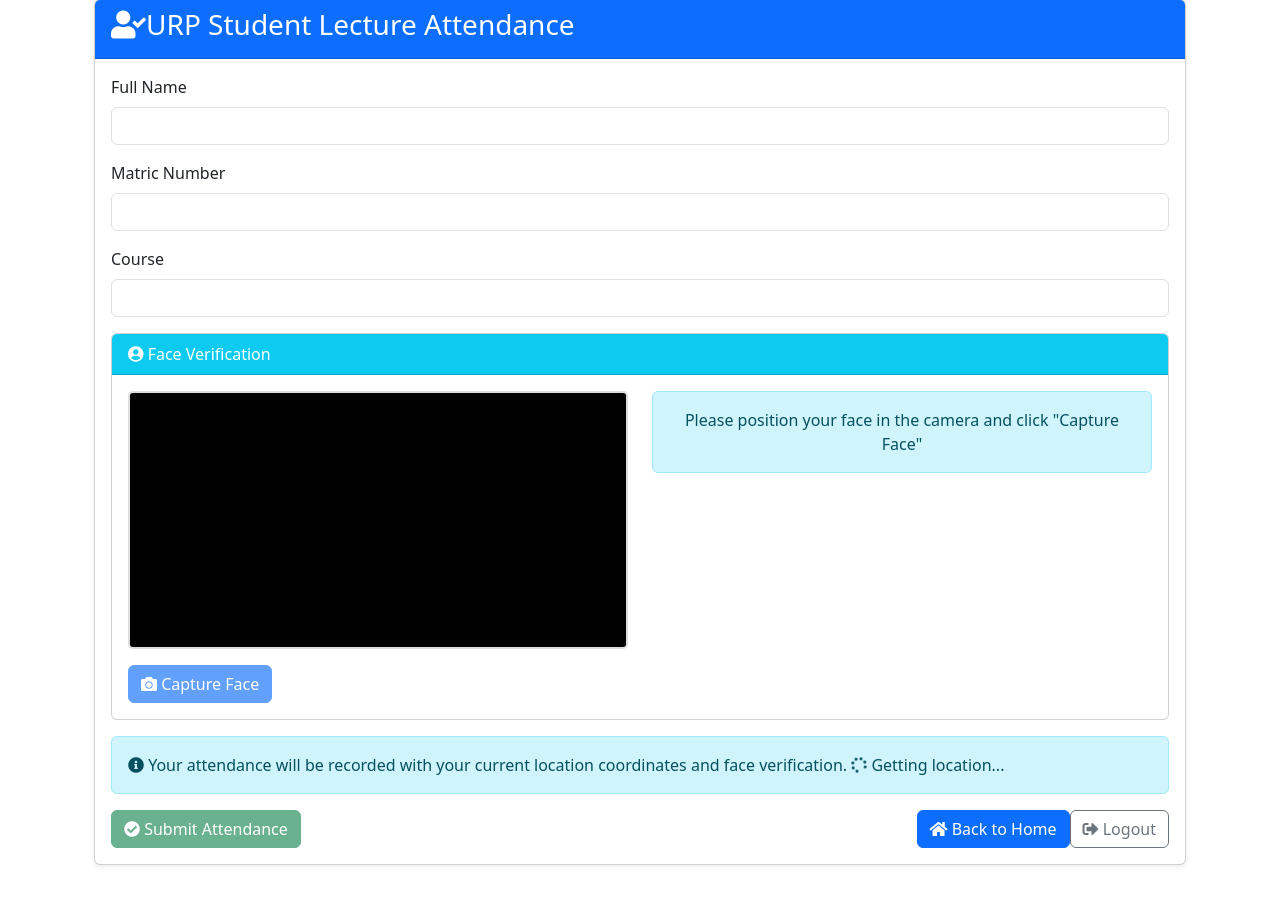
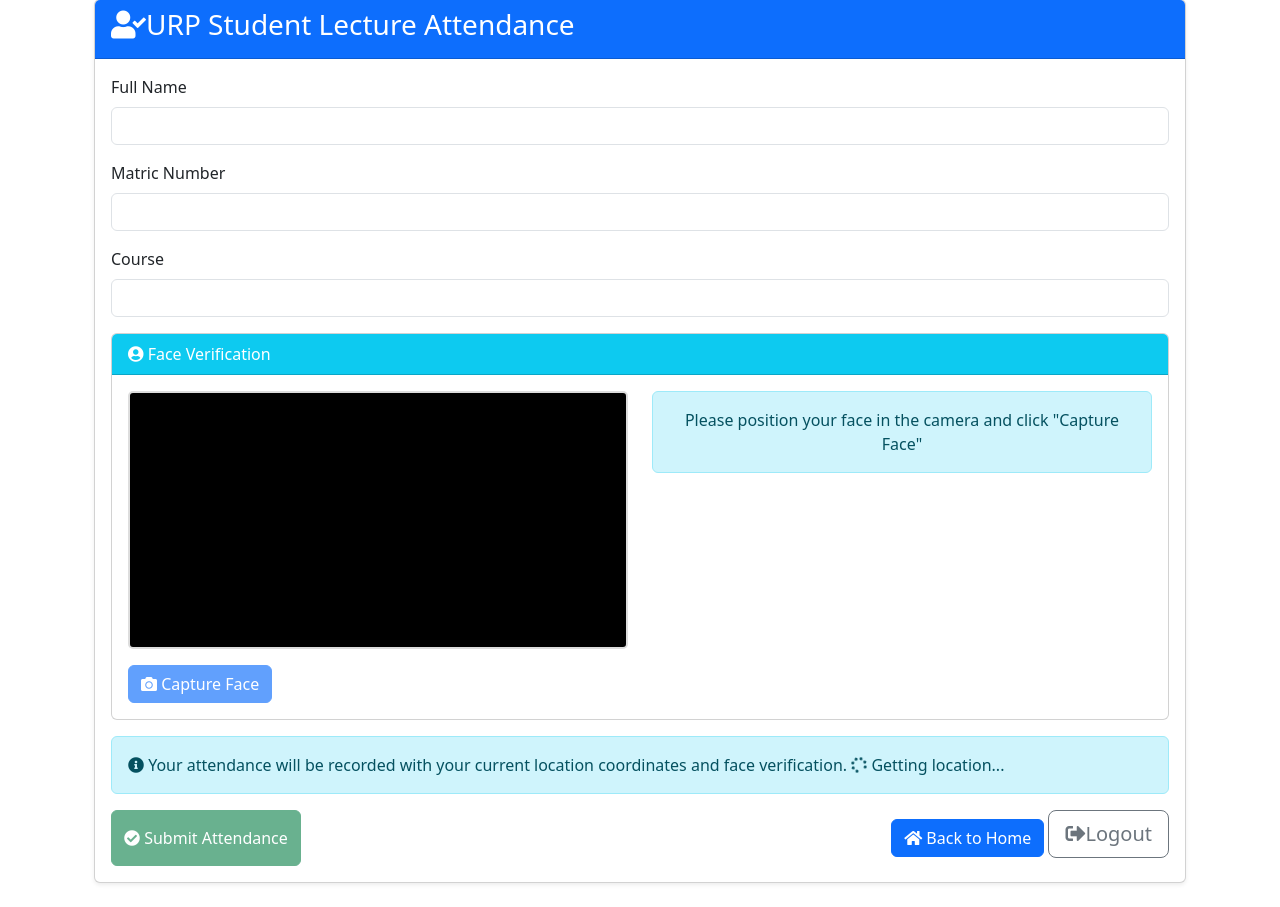
Before and after one commit to Dula55/nsuk_urp_attendance, a Flask app: template templates/attendance.html in a window 1280 px wide. Shown: the part 121-1028 px from the top of the page. Before the commit the page ends 987 px from the top, so only its background shows below. Run offline with Flask 3, Linux system fonts and the light colour scheme; the template is opened without the code that fills it, so the values that code supplies are empty; some libraries are stand-ins or nearby versions.

Commit message:
20th commit

```diff
--- a/templates/attendance.html
+++ b/templates/attendance.html
@@ -41,17 +41,14 @@
                 <div class="mb-3">
                     <label for="name" class="form-label">Full Name</label>
                     <input type="text" class="form-control" id="name" name="name" required>
-                    <div class="invalid-feedback">Please provide your full name.</div>
                 </div>
                 <div class="mb-3">
                     <label for="matric_no" class="form-label">Matric Number</label>
                     <input type="text" class="form-control" id="matric_no" name="matric_no" required>
-                    <div class="invalid-feedback">Please provide your matric number.</div>
                 </div>
                 <div class="mb-3">
                     <label for="course" class="form-label">Course</label>
                     <input type="text" class="form-control" id="course" name="course" required>
-                    <div class="invalid-feedback">Please provide the course name.</div>
                 </div>
 
                 <!-- Face Verification Section -->
@@ -99,22 +96,22 @@
                     <strong>Location Details:</strong>
                     <div id="locationInfo"></div>
                 </div>
-                <div class="d-flex flex-column flex-md-row justify-content-between align-items-md-center">
-                    <button type="submit" class="btn btn-success mb-2 mb-md-0" id="submitBtn" disabled>
+                <div class="d-flex justify-content-between">
+                    <button type="submit" class="btn btn-success" id="submitBtn" disabled>
                         <i class="fas fa-check-circle mr-1"></i> Submit Attendance
                     </button>
-                    <div class="d-flex flex-column flex-md-row">
-                        <a href="{{ url_for('index') }}" class="btn btn-primary mb-2 mb-md-0 mr-md-2">
+                    <div>
+                        <a href="{{ url_for('index') }}" class="btn btn-primary">
                             <i class="fas fa-home mr-1"></i> Back to Home
                         </a>
+                        <a href="{{ url_for('logout') }}" class="btn btn-outline-secondary btn-lg mb-2">
+                            <i class="fas fa-sign-out-alt mr-2"></i>Logout
+                        </a>
                         {% if current_user is defined and current_user.is_authenticated and current_user.role == 'admin' %}
-                        <a href="{{ url_for('records') }}" class="btn btn-info mb-2 mb-md-0 mr-md-2">
+                        <a href="{{ url_for('records') }}" class="btn btn-info ml-2">
                             <i class="fas fa-users-cog mr-1"></i> Manage Users
                         </a>
                         {% endif %}
-                        <a href="{{ url_for('logout') }}" class="btn btn-outline-secondary">
-                            <i class="fas fa-sign-out-alt mr-1"></i> Logout
-                        </a>
                     </div>
                 </div>
             </form>
@@ -133,29 +130,12 @@
 // Start video stream
 async function startVideo() {
     try {
-        const constraints = {
-            video: {
-                width: { ideal: 640 },
-                height: { ideal: 480 },
-                facingMode: "user"
-            },
+        stream = await navigator.mediaDevices.getUserMedia({
+            video: { width: 640, height: 480, facingMode: "user" },
             audio: false
-        };
-
-        // Adjust constraints for mobile devices
-        if (/Mobi|Android/i.test(navigator.userAgent)) {
-            constraints.video.facingMode = { exact: "user" };
-        }
-
-        stream = await navigator.mediaDevices.getUserMedia(constraints);
+        });
         video.srcObject = stream;
         document.getElementById('captureBtn').disabled = false;
-
-        // Handle mobile device orientation changes
-        if (screen.orientation) {
-            screen.orientation.addEventListener('change', handleOrientationChange);
-        }
-
     } catch (err) {
         console.error("Error accessing camera:", err);
         showFlashMessage('Camera access denied. Face verification is required.', 'danger');
@@ -163,28 +143,8 @@
     }
 }
 
-// Handle device orientation changes
-function handleOrientationChange() {
-    // On mobile devices, restart the video stream when orientation changes
-    if (/Mobi|Android/i.test(navigator.userAgent)) {
-        if (stream) {
-            stream.getTracks().forEach(track => track.stop());
-        }
-        startVideo();
-    }
-}
-
 // Capture face image
 function captureFace() {
-    // Adjust canvas dimensions based on device
-    const isMobile = /Mobi|Android/i.test(navigator.userAgent);
-    const videoWidth = video.videoWidth;
-    const videoHeight = video.videoHeight;
-
-    // Set canvas dimensions to match video aspect ratio
-    canvas.width = isMobile ? Math.min(300, videoWidth) : 300;
-    canvas.height = (canvas.width * videoHeight) / videoWidth;
-
     // Draw video frame to canvas
     ctx.drawImage(video, 0, 0, canvas.width, canvas.height);
 
@@ -242,7 +202,7 @@
             const position = await new Promise((resolve, reject) => {
                 navigator.geolocation.getCurrentPosition(resolve, reject, {
                     enableHighAccuracy: true,
-                    timeout: 15000,  // Increased timeout for mobile devices
+                    timeout: 10000,
                     maximumAge: 0
                 });
             });
@@ -281,18 +241,7 @@
             }
         } catch (error) {
             console.error('Geolocation error:', error);
-            let errorMessage = 'Could not get your location. Please enable location services.';
-
-            // More specific error messages for mobile devices
-            if (/Mobi|Android/i.test(navigator.userAgent)) {
-                if (error.code === error.PERMISSION_DENIED) {
-                    errorMessage = 'Location permission denied. Please enable location services in your device settings.';
-                } else if (error.code === error.TIMEOUT) {
-                    errorMessage = 'Location request timed out. Please ensure you have good network coverage.';
-                }
-            }
-
-            locationStatus.innerHTML = `<i class="fas fa-exclamation-triangle text-danger"></i> ${errorMessage}`;
+            locationStatus.innerHTML = '<i class="fas fa-exclamation-triangle text-danger"></i> Could not get your location. Please enable location services.';
             document.getElementById('submitBtn').disabled = true;
         }
     } else {
@@ -303,23 +252,12 @@
 
 // Initialize on page load
 document.addEventListener('DOMContentLoaded', function() {
-    // Start camera and location services
     startVideo();
     getLocation();
 
     // Set up buttons
     document.getElementById('captureBtn').addEventListener('click', captureFace);
     document.getElementById('retryBtn').addEventListener('click', retryFaceCapture);
-
-    // Add input validation
-    const formInputs = document.querySelectorAll('#attendanceForm input[required]');
-    formInputs.forEach(input => {
-        input.addEventListener('input', function() {
-            if (this.value.trim()) {
-                this.classList.remove('is-invalid');
-            }
-        });
-    });
 });
 
 // Form submission
@@ -365,12 +303,6 @@
 
     try {
         const formData = new FormData(form);
-
-        // For mobile devices, show a processing message
-        if (/Mobi|Android/i.test(navigator.userAgent)) {
-            showFlashMessage('Processing your attendance submission...', 'info');
-        }
-
         const response = await fetch(form.action, {
             method: 'POST',
             body: formData
@@ -387,7 +319,6 @@
                 Attendance marked successfully for <strong>${data.record.name}</strong>
                 (${data.record.matric_no}) in <strong>${data.record.course}</strong>.
                 <br>Location: ${data.record.location_name || data.record.latitude + ', ' + data.record.longitude}
-                <br>Time: ${new Date(data.record.timestamp).toLocaleString()}
             `;
             successMessage.classList.remove('d-none');
 
@@ -433,16 +364,6 @@
         alert.remove();
     }, 5000);
 }
-
-// Handle page visibility changes (for mobile devices)
-document.addEventListener('visibilitychange', function() {
-    if (document.visibilityState === 'visible') {
-        // If the user returns to the tab, refresh location
-        if (!document.getElementById('latitude').value) {
-            getLocation();
-        }
-    }
-});
 </script>
 
 <style>
@@ -465,26 +386,5 @@
     .is-invalid {
         border-color: #dc3545;
     }
-
-    /* Mobile-specific styles */
-    @media (max-width: 768px) {
-        .card-body {
-            padding: 1rem;
-        }
-        .video-container {
-            margin: 0 auto;
-        }
-        #faceCanvas {
-            width: 200px;
-            height: 200px;
-        }
-        .d-flex.justify-content-between {
-            flex-direction: column;
-        }
-        .btn {
-            width: 100%;
-            margin-bottom: 0.5rem;
-        }
-    }
 </style>
 {% endblock %}
```
